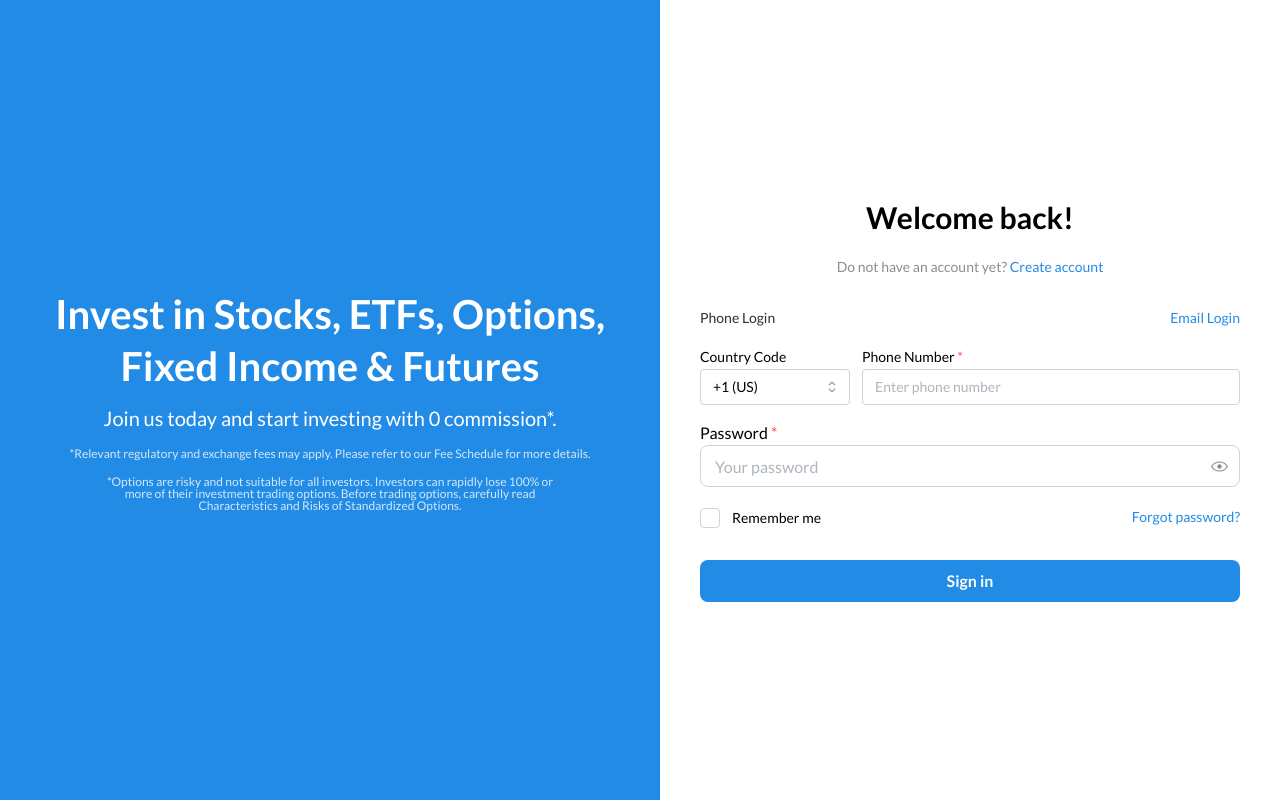
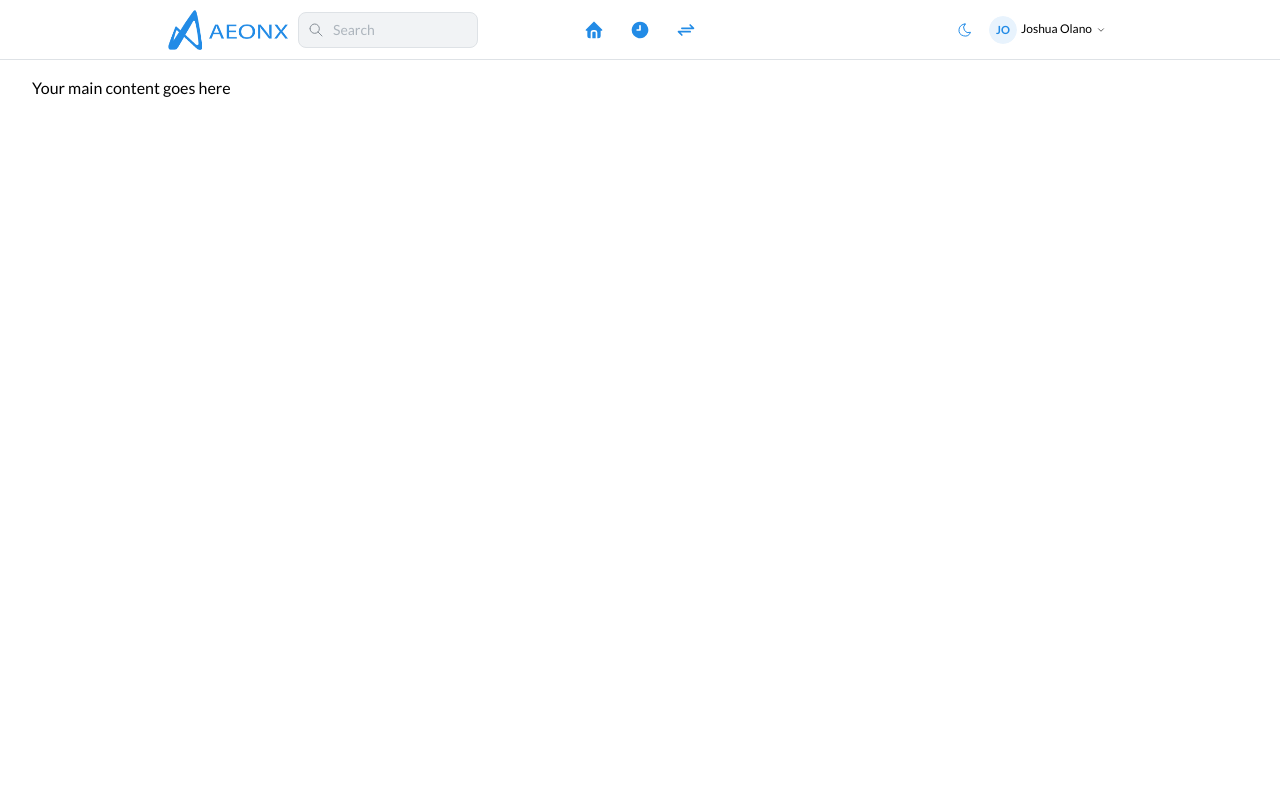
Before and after one commit to goodstripe/Alpha-Platform, a Next.js app: page /auth/login in a window 1280 px wide. Shown: the top 800 px of the page. Built offline with nearby package versions, Linux system fonts and the light colour scheme.

Commit message:
`feat: updated src/app/dashboard/page.tsx and src/app/layout.tsx with changes to component exports and layout structure`

```diff
--- /dev/null
+++ b/src/app/components/Header/Header.module.css
@@ -0,0 +1,57 @@
+.header {
+  height: 60px;
+  padding-left: var(--mantine-spacing-md);
+  padding-right: var(--mantine-spacing-md);
+  border-bottom: 1px solid
+    light-dark(var(--mantine-color-gray-3), var(--mantine-color-dark-4));
+}
+
+.link {
+  display: flex;
+  align-items: center;
+  height: 100%;
+  padding-left: var(--mantine-spacing-md);
+  padding-right: var(--mantine-spacing-md);
+  text-decoration: none;
+  color: light-dark(var(--mantine-color-black), var(--mantine-color-white));
+  font-weight: 500;
+  font-size: var(--mantine-font-size-sm);
+
+  @media (max-width: $mantine-breakpoint-sm) {
+    height: 42px;
+    width: 100%;
+  }
+
+  @mixin hover {
+    background-color: light-dark(
+      var(--mantine-color-gray-0),
+      var(--mantine-color-dark-6)
+    );
+  }
+}
+
+.subLink {
+  width: 100%;
+  padding: var(--mantine-spacing-xs) var(--mantine-spacing-md);
+  border-radius: var(--mantine-radius-md);
+
+  @mixin hover {
+    background-color: light-dark(
+      var(--mantine-color-gray-0),
+      var(--mantine-color-dark-7)
+    );
+  }
+}
+
+.dropdownFooter {
+  background-color: light-dark(
+    var(--mantine-color-gray-0),
+    var(--mantine-color-dark-7)
+  );
+  margin: calc(var(--mantine-spacing-md) * -1);
+  margin-top: var(--mantine-spacing-sm);
+  padding: var(--mantine-spacing-md) calc(var(--mantine-spacing-md) * 2);
+  padding-bottom: var(--mantine-spacing-xl);
+  border-top: 1px solid
+    light-dark(var(--mantine-color-gray-1), var(--mantine-color-dark-5));
+}
--- /dev/null
+++ b/src/app/components/Header/Header.tsx
@@ -0,0 +1,220 @@
+"use client";
+
+import React from "react";
+import {
+  AppShell,
+  Group,
+  Text,
+  TextInput,
+  ActionIcon,
+  Avatar,
+  Menu,
+  useMantineColorScheme,
+  useMantineTheme,
+  rem,
+  Container,
+  Flex,
+  Box,
+} from "@mantine/core";
+import {
+  IconSearch,
+  IconSun,
+  IconMoon,
+  IconChevronDown,
+  IconUser,
+  IconLogout,
+  IconSettings,
+  IconHomeFilled,
+  IconClockHour9Filled,
+  IconArrowsExchange,
+} from "@tabler/icons-react";
+import Image from "next/image";
+
+export default function ResponsiveHeader() {
+  const { colorScheme, toggleColorScheme } = useMantineColorScheme();
+  const theme = useMantineTheme();
+  const dark = colorScheme === "dark";
+
+  return (
+    <AppShell header={{ height: 60 }} padding="md">
+      <AppShell.Header>
+        <Container h="100%" style={{ paddingInline: rem(8) }}>
+          <Flex align="center" justify="space-between" h="100%">
+            {/* Left Section - Logo and Search (very close together) */}
+            <Group gap="xs">
+              <Image
+                src="/aeonx_logo.png"
+                alt="AEONX Logo"
+                width={120}
+                height={40}
+              />
+
+              {/* Search Section */}
+              <Box
+                style={{
+                  maxWidth: 180,
+                }}
+                visibleFrom="md"
+              >
+                <TextInput
+                  placeholder="Search"
+                  leftSection={
+                    <IconSearch
+                      style={{ width: rem(16), height: rem(16) }}
+                      stroke={1.5}
+                    />
+                  }
+                  radius="md"
+                  size="sm"
+                  styles={{
+                    input: {
+                      backgroundColor: dark
+                        ? theme.colors.dark[6]
+                        : theme.colors.gray[1],
+                      border: `1px solid ${
+                        dark ? theme.colors.dark[4] : theme.colors.gray[3]
+                      }`,
+                      "&:focus": {
+                        borderColor: theme.colors.blue[5],
+                      },
+                    },
+                  }}
+                />
+              </Box>
+            </Group>
+
+            {/* Center Section - Navigation Icons (absolutely centered) */}
+            <Group
+              gap="sm"
+              style={{
+                position: "absolute",
+                left: "50%",
+                transform: "translateX(-50%)",
+              }}
+              visibleFrom="md"
+            >
+              <ActionIcon variant="subtle" size="lg" radius="md">
+                <IconHomeFilled style={{ width: rem(20), height: rem(20) }} />
+              </ActionIcon>
+              <ActionIcon variant="subtle" size="lg" radius="md">
+                <IconClockHour9Filled
+                  style={{ width: rem(20), height: rem(20) }}
+                />
+              </ActionIcon>
+              <ActionIcon variant="subtle" size="lg" radius="md">
+                <IconArrowsExchange
+                  style={{ width: rem(20), height: rem(20) }}
+                />
+              </ActionIcon>
+            </Group>
+
+            {/* Right Section - Theme Toggle and User Menu (very close to edge) */}
+            <Group gap={4}>
+              {/* Mobile Search Icon */}
+              <ActionIcon
+                variant="subtle"
+                size="md"
+                radius="md"
+                hiddenFrom="md"
+              >
+                <IconSearch
+                  style={{ width: rem(16), height: rem(16) }}
+                  stroke={1.5}
+                />
+              </ActionIcon>
+
+              {/* Theme Toggle */}
+              <ActionIcon
+                variant="subtle"
+                size="md"
+                radius="md"
+                onClick={() => toggleColorScheme()}
+                title={`Switch to ${dark ? "light" : "dark"} mode`}
+              >
+                {dark ? (
+                  <IconSun
+                    style={{ width: rem(16), height: rem(16) }}
+                    stroke={1.5}
+                  />
+                ) : (
+                  <IconMoon
+                    style={{ width: rem(16), height: rem(16) }}
+                    stroke={1.5}
+                  />
+                )}
+              </ActionIcon>
+
+              {/* User Menu */}
+              <Menu shadow="md" width={200} position="bottom-end" offset={5}>
+                <Menu.Target>
+                  <Group
+                    gap={4}
+                    style={{
+                      cursor: "pointer",
+                      padding: `${rem(4)} ${rem(6)}`,
+                      borderRadius: rem(6),
+                      transition: "background-color 150ms ease",
+                      "&:hover": {
+                        backgroundColor: dark
+                          ? theme.colors.dark[6]
+                          : theme.colors.gray[1],
+                      },
+                    }}
+                  >
+                    <Avatar size={28} radius="xl" color="blue">
+                      JO
+                    </Avatar>
+                    <Box visibleFrom="sm">
+                      <Text size="xs" fw={500}>
+                        Joshua Olano
+                      </Text>
+                    </Box>
+                    <IconChevronDown
+                      style={{ width: rem(10), height: rem(10) }}
+                      stroke={1.5}
+                    />
+                  </Group>
+                </Menu.Target>
+
+                <Menu.Dropdown>
+                  <Menu.Label>Account</Menu.Label>
+                  <Menu.Item
+                    leftSection={
+                      <IconUser style={{ width: rem(14), height: rem(14) }} />
+                    }
+                  >
+                    Profile
+                  </Menu.Item>
+                  <Menu.Item
+                    leftSection={
+                      <IconSettings
+                        style={{ width: rem(14), height: rem(14) }}
+                      />
+                    }
+                  >
+                    Settings
+                  </Menu.Item>
+                  <Menu.Divider />
+                  <Menu.Item
+                    color="red"
+                    leftSection={
+                      <IconLogout style={{ width: rem(14), height: rem(14) }} />
+                    }
+                  >
+                    Logout
+                  </Menu.Item>
+                </Menu.Dropdown>
+              </Menu>
+            </Group>
+          </Flex>
+        </Container>
+      </AppShell.Header>
+
+      <AppShell.Main>
+        <Container size="xl">
+          <Text>Your main content goes here</Text>
+        </Container>
+      </AppShell.Main>
+    </AppShell>
+  );
+}
--- a/src/app/layout.tsx
+++ b/src/app/layout.tsx
@@ -8,6 +8,7 @@ import "@mantine/dropzone/styles.css";
 import "@mantine/dates/styles.css";
 import "@mantine/core/styles.layer.css";
 import "@mantine/notifications/styles.css";
+import Header from "./components/Header/Header";
 
 const geistSans = Geist({
   variable: "--font-geist-sans",
@@ -46,6 +47,7 @@ export default function RootLayout({
             fontFamily: "Lato, sans-serif",
           }}
         >
+          <Header />
           {children}
         </MantineProvider>
       </body>
```
Also changed, not shown: src/app/dashboard/page.tsx (+3 -5 lines), public/aeonx_logo.png (added).
